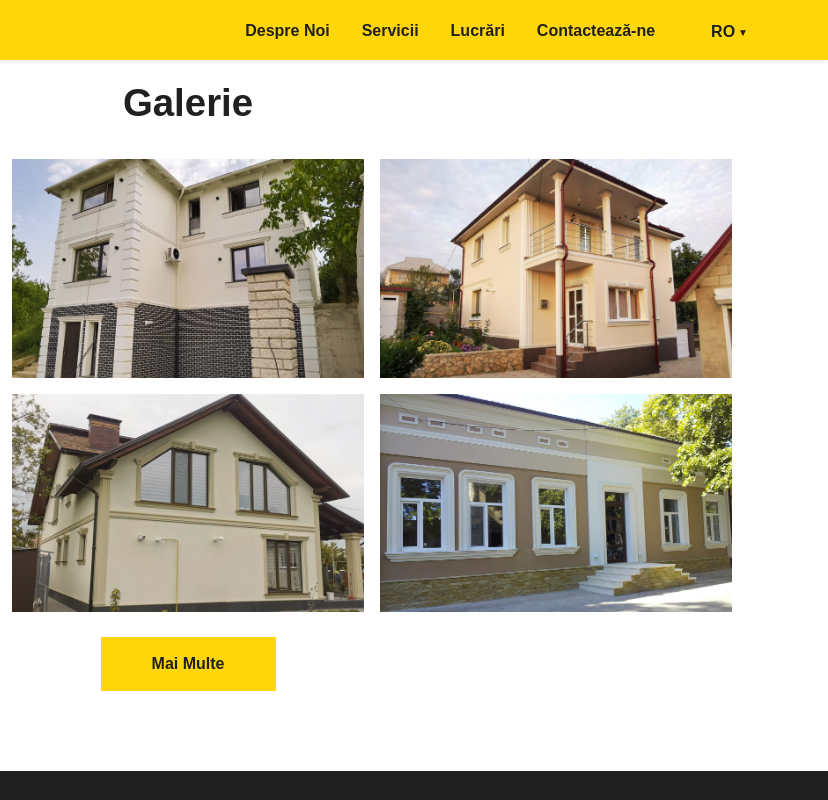
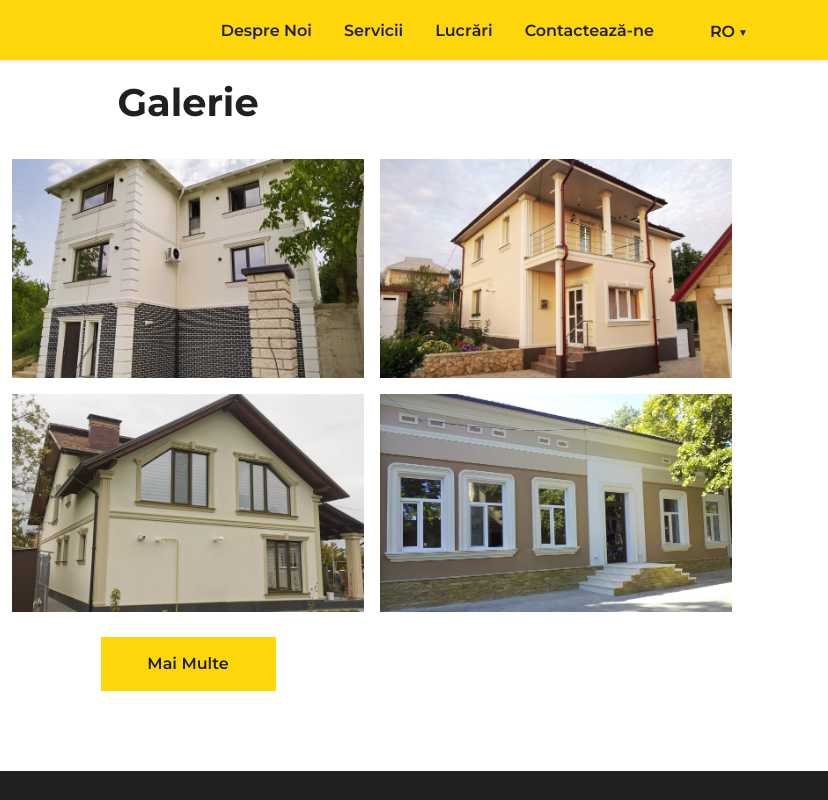
Before and after one commit to the-code-builders/FatadeCalitativeSiDurabile, a plain HTML site: page Pages/gallery.html in a window 1280 px wide. Shown: the top 800 px of the page, 452-1280 px from the left. Drawn offline with nearby package versions, Linux system fonts and the light colour scheme; a small style sheet from the web is missing.

Commit message:
Update gallery.html

```diff
--- a/Pages/gallery.html
+++ b/Pages/gallery.html
@@ -16,7 +16,7 @@
     <link rel="stylesheet" href="https://cdnjs.cloudflare.com/ajax/libs/font-awesome/6.3.0/css/brands.min.css"
         integrity="sha512-L+sMmtHht2t5phORf0xXFdTC0rSlML1XcraLTrABli/0MMMylsJi3XA23ReVQkZ7jLkOEIMicWGItyK4CAt2Xw=="
         crossorigin="anonymous" referrerpolicy="no-referrer" />
-    <link rel="stylesheet" href="https://api.fonts.coollabs.io/css2?family=Montserrat:wght@400;500;600;700;900&display=swap">
+    <link rel="stylesheet" href="https://fonts.googleapis.com/css2?family=Montserrat:wght@400;500;600;700;900&display=swap">
     <link rel="stylesheet" href="../css/style.css">
     <meta charset="UTF-8">
     <meta http-equiv="X-UA-Compatible" content="IE=edge">
```
